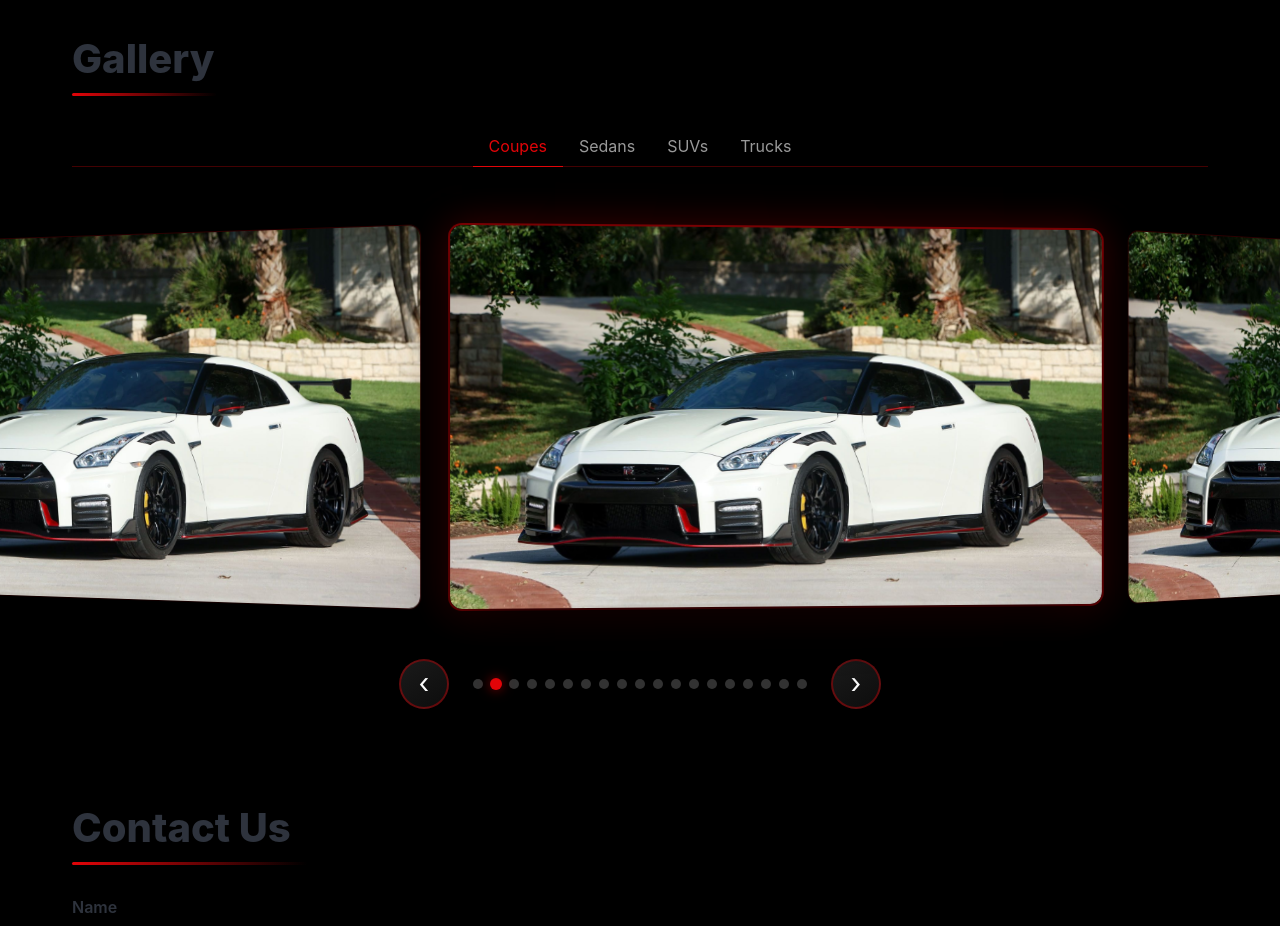
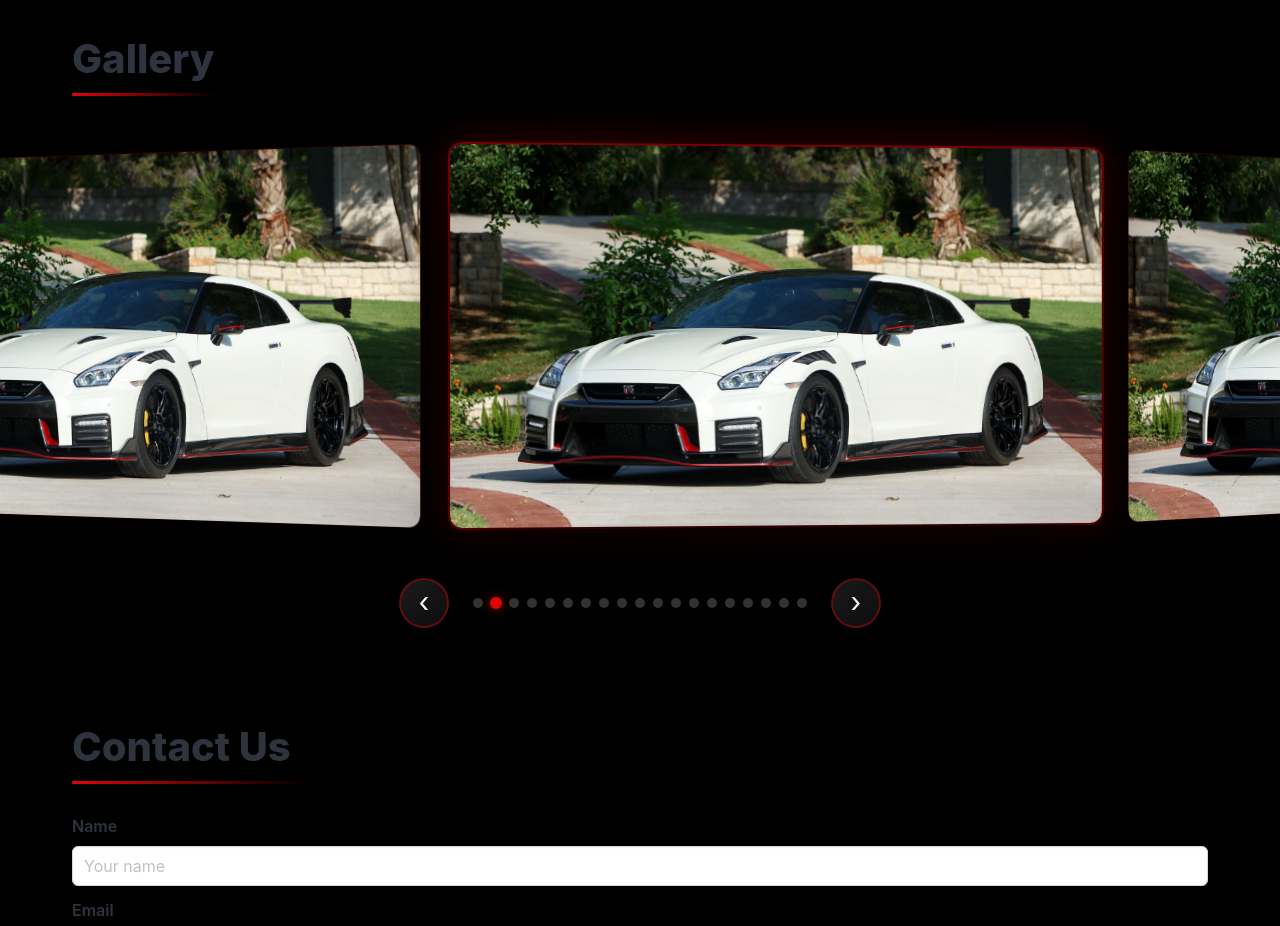
Before and after one commit to yaserhdev/mr-xtractor, a website: page index.html in a window 1280 px wide. Shown: the part 3260-4186 px from the top of the page. Drawn offline with nearby package versions, Linux system fonts and the light colour scheme.

Commit message:
Fixed tabs

```diff
--- a/index.html
+++ b/index.html
@@ -311,77 +311,9 @@
     <section id="gallery" class="section">
         <div class="container">
             <h2 class="title is-2">Gallery</h2>
-            <div class="tabs is-centered pb-4">
-                <ul>
-                    <li class="is-active" data-category="coupes"><a>Coupes</a></li>
-                    <li data-category="sedans"><a>Sedans</a></li>
-                    <li data-category="suvs"><a>SUVs</a></li>
-                    <li data-category="trucks"><a>Trucks</a></li>
-                </ul>
-            </div>
 
-            <!-- Coupes Carousel -->
-            <div class="gallery-carousel-container coupes" data-category="coupes">
-                <div class="gallery-carousel-wrapper">
-                    <div class="gallery-carousel-scene">
-                        <div class="gallery-carousel"></div>
-                    </div>
-
-                    <!-- Navigation Controls -->
-                    <div class="gallery-carousel-controls">
-                        <button class="gallery-carousel-btn gallery-carousel-btn-prev" aria-label="Previous image">
-                            <span>‹</span>
-                        </button>
-                        <div class="gallery-carousel-indicators"></div>
-                        <button class="gallery-carousel-btn gallery-carousel-btn-next" aria-label="Next image">
-                            <span>›</span>
-                        </button>
-                    </div>
-                </div>
-            </div>
-
-            <!-- Sedans Carousel -->
-            <div class="gallery-carousel-container sedans is-hidden" data-category="sedans">
-                <div class="gallery-carousel-wrapper">
-                    <div class="gallery-carousel-scene">
-                        <div class="gallery-carousel"></div>
-                    </div>
-
-                    <!-- Navigation Controls -->
-                    <div class="gallery-carousel-controls">
-                        <button class="gallery-carousel-btn gallery-carousel-btn-prev" aria-label="Previous image">
-                            <span>‹</span>
-                        </button>
-                        <div class="gallery-carousel-indicators"></div>
-                        <button class="gallery-carousel-btn gallery-carousel-btn-next" aria-label="Next image">
-                            <span>›</span>
-                        </button>
-                    </div>
-                </div>
-            </div>
-
-            <!-- SUVs Carousel -->
-            <div class="gallery-carousel-container suvs is-hidden" data-category="suvs">
-                <div class="gallery-carousel-wrapper">
-                    <div class="gallery-carousel-scene">
-                        <div class="gallery-carousel"></div>
-                    </div>
-
-                    <!-- Navigation Controls -->
-                    <div class="gallery-carousel-controls">
-                        <button class="gallery-carousel-btn gallery-carousel-btn-prev" aria-label="Previous image">
-                            <span>‹</span>
-                        </button>
-                        <div class="gallery-carousel-indicators"></div>
-                        <button class="gallery-carousel-btn gallery-carousel-btn-next" aria-label="Next image">
-                            <span>›</span>
-                        </button>
-                    </div>
-                </div>
-            </div>
-
-            <!-- Trucks Carousel -->
-            <div class="gallery-carousel-container trucks is-hidden" data-category="trucks">
+            <!-- Gallery Carousel -->
+            <div class="gallery-carousel-container">
                 <div class="gallery-carousel-wrapper">
                     <div class="gallery-carousel-scene">
                         <div class="gallery-carousel"></div>
--- a/script.js
+++ b/script.js
@@ -315,8 +315,7 @@ document.addEventListener('DOMContentLoaded', () => {
   // GALLERY CAROUSEL (Based on Review Carousel)
   // ===========================================
 
-  const GALLERY_IMAGES = {
-    coupes: [
+  const GALLERY_IMAGES = [
     './gtr.jpeg',
     './gtr.jpeg',
     './gtr.jpeg',
@@ -336,71 +335,7 @@ document.addEventListener('DOMContentLoaded', () => {
     './gtr.jpeg',
     './gtr.jpeg',
     './gtr.jpeg'
-    ],
-    sedans: [
-      './charger.webp',
-      './charger.webp',
-      './charger.webp',
-      './charger.webp',
-      './charger.webp',
-      './charger.webp',
-      './charger.webp',
-      './charger.webp',
-      './charger.webp',
-      './charger.webp',
-      './charger.webp',
-      './charger.webp',
-      './charger.webp',
-      './charger.webp',
-      './charger.webp',
-      './charger.webp',
-      './charger.webp',
-      './charger.webp',
-      './charger.webp'
-    ],
-    suvs: [
-      './urus.jpg',
-      './urus.jpg',
-      './urus.jpg',
-      './urus.jpg',
-      './urus.jpg',
-      './urus.jpg',
-      './urus.jpg',
-      './urus.jpg',
-      './urus.jpg',
-      './urus.jpg',
-      './urus.jpg',
-      './urus.jpg',
-      './urus.jpg',
-      './urus.jpg',
-      './urus.jpg',
-      './urus.jpg',
-      './urus.jpg',
-      './urus.jpg',
-      './urus.jpg'
-    ],
-    trucks: [
-      './trx.jpg',
-      './trx.jpg',
-      './trx.jpg',
-      './trx.jpg',
-      './trx.jpg',
-      './trx.jpg',
-      './trx.jpg',
-      './trx.jpg',
-      './trx.jpg',
-      './trx.jpg',
-      './trx.jpg',
-      './trx.jpg',
-      './trx.jpg',
-      './trx.jpg',
-      './trx.jpg',
-      './trx.jpg',
-      './trx.jpg',
-      './trx.jpg',
-      './trx.jpg'
-    ]
-  };
+  ];
 
   const initGalleryCarousel = (container, images) => {
     const carousel = container.querySelector('.gallery-carousel');
@@ -726,46 +661,13 @@ document.addEventListener('DOMContentLoaded', () => {
   };
 
   // ===========================================
-  // GALLERY TAB MANAGEMENT
+  // GALLERY CAROUSEL INITIALIZATION
   // ===========================================
 
-  const tabs = document.querySelectorAll('#gallery .tabs li');
-  const categoryContainers = {
-    'coupes': document.querySelector('.gallery-carousel-container.coupes'),
-    'sedans': document.querySelector('.gallery-carousel-container.sedans'),
-    'suvs': document.querySelector('.gallery-carousel-container.suvs'),
-    'trucks': document.querySelector('.gallery-carousel-container.trucks')
-  };
-
-  // Initialize the first carousel (coupes) on load
-  if (categoryContainers['coupes']) {
-    initGalleryCarousel(categoryContainers['coupes'], GALLERY_IMAGES['coupes']);
+  const galleryContainer = document.querySelector('.gallery-carousel-container');
+  if (galleryContainer) {
+    initGalleryCarousel(galleryContainer, GALLERY_IMAGES);
   }
-
-  tabs.forEach(tab => {
-    tab.addEventListener('click', (e) => {
-      e.preventDefault();
-
-      tabs.forEach(t => t.classList.remove('is-active'));
-      tab.classList.add('is-active');
-
-      const categoryName = tab.dataset.category;
-
-      Object.values(categoryContainers).forEach(container => {
-        if (container) container.classList.add('is-hidden');
-      });
-
-      if (categoryContainers[categoryName]) {
-        categoryContainers[categoryName].classList.remove('is-hidden');
-
-        // Initialize carousel if it hasn't been initialized yet
-        const carousel = categoryContainers[categoryName].querySelector('.gallery-carousel');
-        if (carousel && carousel.children.length === 0) {
-          initGalleryCarousel(categoryContainers[categoryName], GALLERY_IMAGES[categoryName]);
-        }
-      }
-    });
-  });
 
   // ===========================================
   // INITIALIZATION
```
Lines whose indentation alone changed are shown as unchanged.
